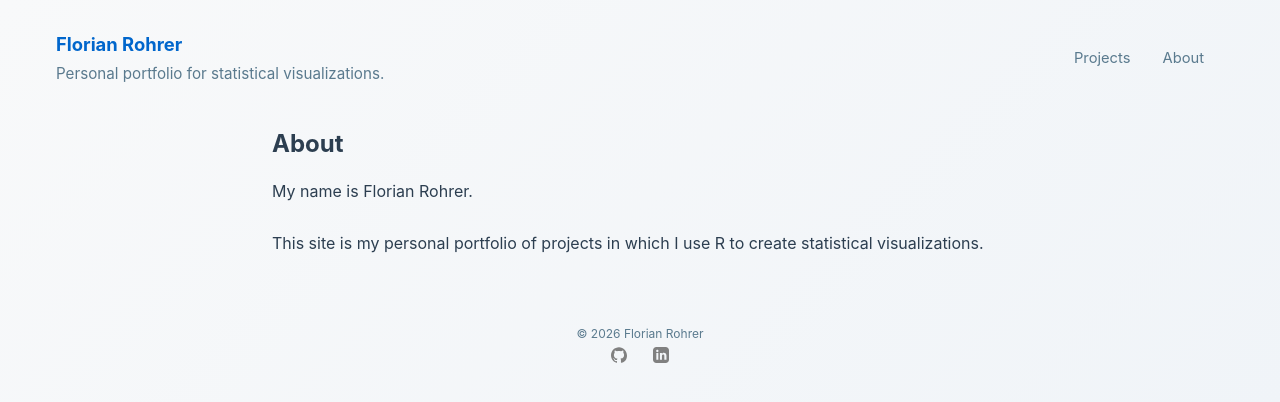
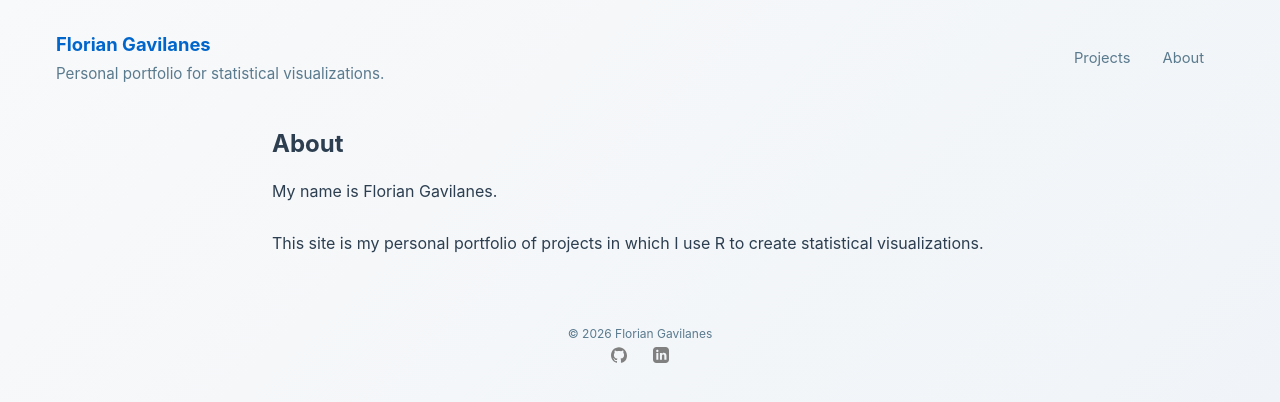
Before and after one commit to r0f1/r0f1.github.io, a Jekyll site: the page built from about.md, in a window 1280 px wide. Shown: the top 402 px of the page. Built offline with Jekyll 4.4.1, drawn with Linux system fonts in a browser that asks for light colours.

Commit message:
name update

```diff
--- a/_config.yml
+++ b/_config.yml
@@ -18,14 +18,14 @@
 # You can create any custom variable you would like, and they will be accessible
 # in the templates via {{ site.myvariable }}.
 
-title: Florian Rohrer
+title: Florian Gavilanes
 email: "semicolonator@gmail.com"
 description: >- # this means to ignore newlines until "baseurl:"
   Personal portfolio for statistical visualizations.
 baseurl: "" # the subpath of your site, e.g. /blog
 url: "https://r0f1.github.io" # the base hostname & protocol for your site, e.g. http://example.com
 github_username:  r0f1
-linkedin_username: florian-rohrer-a48200123
+linkedin_username: florian-gavilanes-a48200123
 
 # Build settings
 markdown: kramdown
--- a/about.md
+++ b/about.md
@@ -9,7 +9,7 @@ permalink: /about/
   <h1>About</h1>
   </header>
 
-  <p>My name is Florian Rohrer.</p>
+  <p>My name is Florian Gavilanes.</p>
   <p>&nbsp;</p>
   <p>This site is my personal portfolio of projects in which I use R to create statistical visualizations.</p>
 
```
